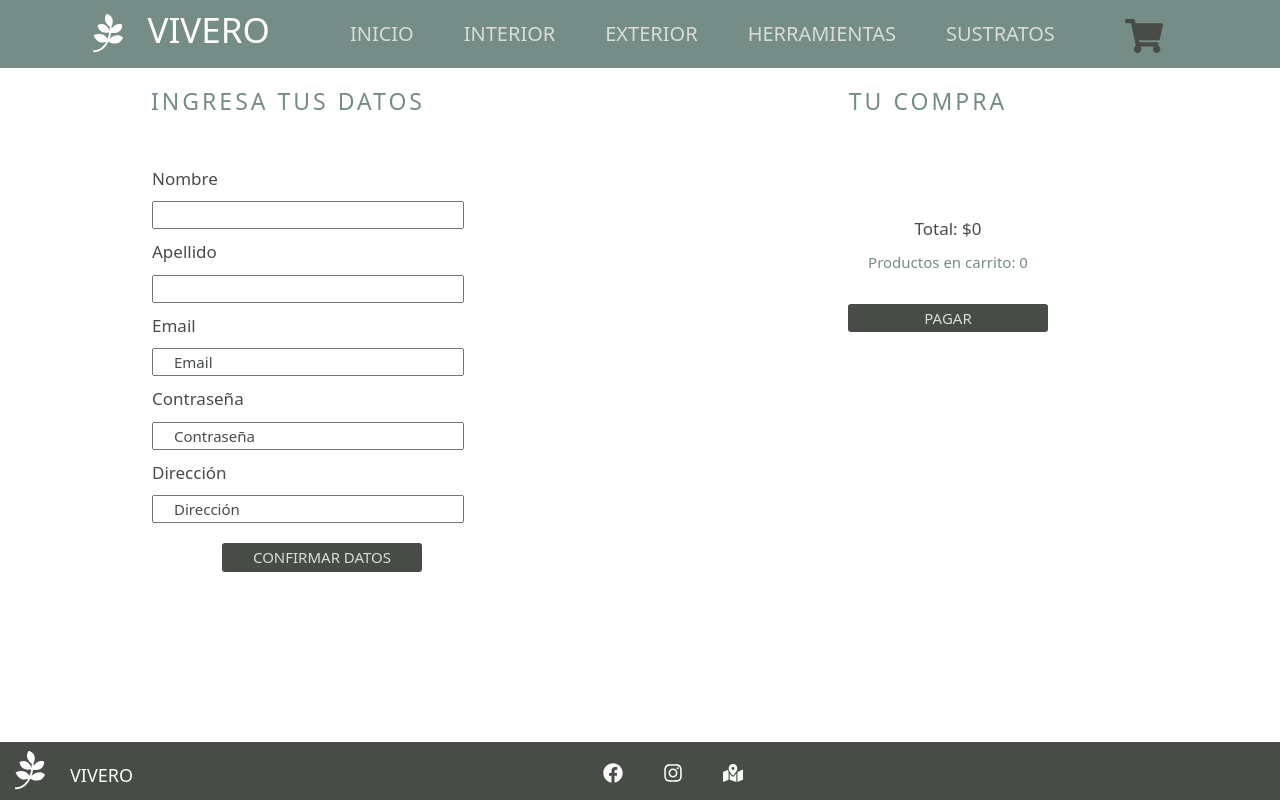
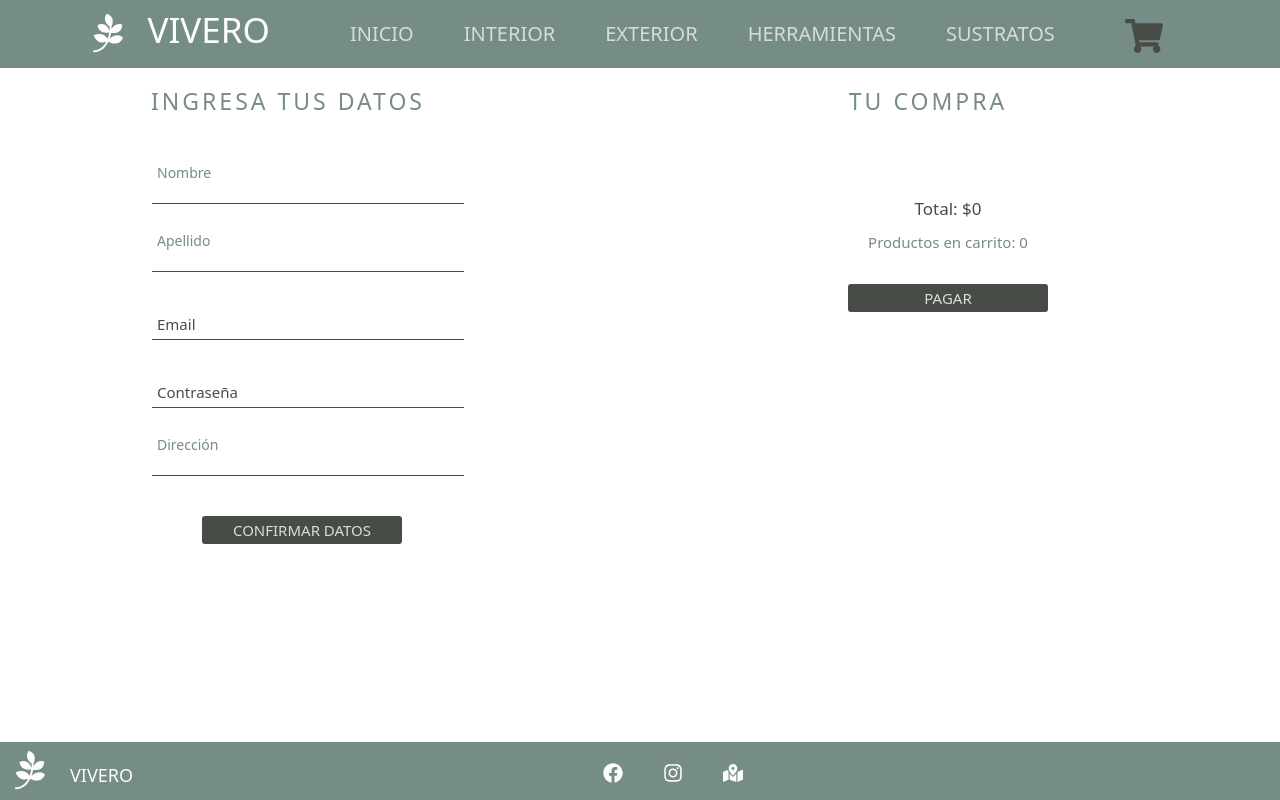
Before and after one commit to mariaflorenciaferreira/my-app, a React (Create React App) app: page /Checkout in a window 1280 px wide. Built offline with nearby package versions, Linux system fonts and the light colour scheme.

Commit message:
formulario funcional

```diff
--- a/src/pages/Checkout.js
+++ b/src/pages/Checkout.js
@@ -34,25 +34,51 @@ const Checkout=()=>{
     const handleValidation=(e)=>{
         e.preventDefault()
 
-        if(checkoutInput.name ===" " || checkoutInput.surname ===" " || checkoutInput.email ===" " || checkoutInput.password ===" " || checkoutInput.address ===" "){
-            toast.error("Los datos son necesarios para la compra",{
+        let mailValidator=/^\w+([\.-]?\w+)*@\w+([\.-]?\w+)*(\.\w{2,3})+$/
+
+        if(checkoutInput.name==" "){
+            toast.error("El nombre no es válido",{
                 autoClose: 3000,
                 className:"errorToast"
             })
             formValidation=false
-            console.log(formValidation)
-            e.target.reset()
-
-        }else{
-            formValidation=true
-
         }
 
+        if(checkoutInput.surname==" "){
+            toast.error("El apellido no es válido",{
+                autoClose: 3000,
+                className:"errorToast"
+            })
+            formValidation=false
+        }
+
+        if(!mailValidator.test(checkoutInput.email)){
+            toast.error("El mail no es válido",{
+                autoClose: 3000,
+                className:"errorToast"
+            })
+            formValidation=false
+        }
+
+        if(checkoutInput.password.length<3){
+            toast.error("La contraseña debe tener más de 3 caractéres",{
+                autoClose: 3000,
+                className:"errorToast"
+            })
+            formValidation=false
+        }
+
+        if(checkoutInput.address==" "){
+            toast.error("La dirección no es válida",{
+                autoClose: 3000,
+                className:"errorToast"
+            })
+            formValidation=false
+        }
     }
 
     const buyCart=(e)=>{
         e.preventDefault();
-
 
         const ticket={
 
@@ -66,15 +92,13 @@ const Checkout=()=>{
             items:cart,
             date: serverTimestamp(),
             total:{totalPrice},
-
         }
 
-        if(formValidation===true){
 
+        if(formValidation){
             if (totalProducts !==0 ){
                 const purchaseCollection = collection(db,"purchase")
                 const cartPurchase=addDoc(purchaseCollection,ticket)
-
 
                 cartPurchase
                 .then(res=>{
@@ -92,89 +116,108 @@ const Checkout=()=>{
                 })
             }
 
-
-
         }else{
             toast.error("Los datos son necesarios para completar la compra",{
             autoClose: 3000,
             className:"errorToast",
-
         })
+        }
     }
 
 
-    }
+
+
 
     return (
             <div className="checkOutContainer">
-
 
 
                 <div>
                     <h3 className="formTitle">INGRESA TUS DATOS</h3>
                     <form className="userForm">
 
-                        <label className="formLabel">Nombre</label>
+                        <div className="inputContainer">
+
                             <input
                                 className="name"
+                                id="name"
                                 name="name"
                                 type="text"
                                 autoComplete="off"
-                            placeholder="Nombre"
                                 onChange={handleInput}
                                 value={checkoutInput.name}
+                                required
+                            />
+                            <span className="bar"></span>
+                            <label className="formLabel">Nombre</label>
+                        </div>
 
+                        <div className="inputContainer">
 
-                        />
-
-                        <label className="formLabel">Apellido</label>
                             <input
                                 className="surname"
+                                id="surname"
                                 name="surname"
                                 type="text"
                                 autoComplete="off"
-                            placeholder="Apellido"
                                 onChange={handleInput}
                                 value={checkoutInput.surname}
+                                required
                             />
+                            <span className="bar"></span>
+                            <label className="formLabel">Apellido</label>
+                        </div>
 
-                        <label className="formLabel">Email</label>
+                        <div className="inputContainer">
                             <input
                                 className="email"
+                                id="email"
                                 name="email"
                                 type="email"
                                 autoComplete="off"
-                            placeholder="Email"
                                 onChange={handleInput}
                                 value={checkoutInput.email}
+                                required
                             />
+                            <span className="bar"></span>
+                            <label className="formLabel">Email</label>
+                        </div>
 
-                        <label className="formLabel">Contraseña</label>
+
+                        <div className="inputContainer">
                             <input
                                 className="password"
+                                id="password"
                                 name="password"
                                 type="password"
                                 autoComplete="off"
-                            placeholder="Contraseña"
                                 onChange={handleInput}
                                 value={checkoutInput.password}
+                                required
                             />
+                            <span className="bar"></span>
+                            <label className="formLabel">Contraseña</label>
 
-                        <label className="formLabel">Dirección</label>
+                        </div>
+
+                        <div className="inputContainer">
                             <input
-                            className="adress"
-                            name="adress"
+                                className="address"
+                                id="address"
+                                name="address"
                                 type="text"
                                 autoComplete="off"
-                            placeholder="Dirección"
                                 onChange={handleInput}
-                            value={checkoutInput.adress}
+                                value={checkoutInput.address}
+                                required
                             />
+                            <span className="bar"></span>
+                            <label  className="formLabel">Dirección</label>
+                        </div>
 
                         <button onClick={handleValidation} className="submitForm">CONFIRMAR DATOS</button>
 
                     </form>
-
                 </div>
 
                 <div >
--- a/src/styles.scss
+++ b/src/styles.scss
@@ -101,7 +101,6 @@ background-color:$cuaternary-color;
 }
 
 
-
 h2{
     color:$ternary-color;
 }
@@ -110,17 +109,6 @@ h2{
     color: $secondary-color;
 }
 
-.greetings{
-    font-size: 4rem;
-    color:$ternary-color;
-    letter-spacing: 0.4rem;
-    text-align: center;
-    margin-top: 4rem;
-    margin-left: 4rem;
-    height: 6rem;
-
-
-}
 
 
 
@@ -135,7 +123,7 @@ li{
     flex-direction: column;
     justify-content: center;
     align-items: center;
-    padding: 2rem;
+
 }
 
 .counterText{
@@ -165,10 +153,10 @@ li{
     font-size: 1.5rem;
     padding: 0.3rem;
     width: 200px;
-    margin: 5px;
+    margin-bottom: 5px;
     border: none;
     background-color: $secondary-color;
-    color: $cuaternary-color;
+    color: $ternary-color;
     border-radius: 3px;
 
 }
@@ -198,6 +186,7 @@ li{
     flex-wrap: wrap;
     justify-content: center;
     align-items: center;
+    background-color: $primary-color;
 
 }
 
@@ -256,7 +245,7 @@ color:$ternary-color ;
     display: flex;
     flex-wrap: wrap;
     justify-content: center;
-    background-color: $cuaternary-color;
+    background-color: $primary-color;
 
 }
 
@@ -266,12 +255,12 @@ color:$ternary-color ;
     font-size: 1.8rem;
     color: $ternary-color;
     text-align: center;
-    background-color: $cuaternary-color;
+    background-color: $primary-color;
 }
 
 .itemDetail{
 
-    border: solid $primary-color 0.5rem;    height: 40rem;
+    border: solid $cuaternary-color 0.5rem;    height: 40rem;
     margin: 12rem 0rem 2rem 0rem;
 }
 
@@ -283,7 +272,7 @@ color:$ternary-color ;
 .detailImg{
 
     height: 100%;
-    border: solid $primary-color 0.5rem;
+    border: solid $cuaternary-color 0.5rem;
     padding: 1rem;
 
 }
@@ -291,14 +280,14 @@ color:$ternary-color ;
 .productDetailName{
     font-size: 2.4rem;
     letter-spacing: 0.4rem;
-    color: $primary-color;
+    color: $ternary-color;
     margin-top: 4rem;
     text-align: center;
     height:3rem;
 }
 
 .productDescription{
-    color: $primary-color;
+    color: $ternary-color;
     font-size: 1.5rem;
     letter-spacing: 0.2rem;
     padding: 2rem;
@@ -366,7 +355,7 @@ color:$ternary-color ;
     font-size: 1.5rem;
     padding: 0.3rem;
     width: 200px;
-    margin: 5rem 2rem 0rem 2rem;
+    margin: 2rem 2rem 0rem 2rem;
     border: none;
     background-color:$ternary-color ;
     color: $secondary-color;
@@ -403,10 +392,9 @@ color:$ternary-color ;
 
 .footer {
     display: flex;
-    background-color: $ternary-color;
+    background-color: $cuaternary-color;
     width: 100%;
     margin-top: auto;
-
 
 }
 
@@ -481,16 +469,44 @@ color:$ternary-color ;
     margin-top: 1rem;
 }
 
+.inputContainer{
+    position: relative;
+    margin:2rem 0rem;
+
+}
+
 .formLabel{
-    margin:1rem 0rem;
-    font-size: 1.7rem;
-    color: $ternary-color;
+    font-size: 1.5rem;
+    color:$ternary-color ;
+    position: absolute;
+    left:0.5rem;
+    top:0.1rem;
+    transition: 0.5s ease-in-out all;
+    pointer-events: none;
 }
+
+
 
 input{
     height: 2.8rem;
     font-size: 1.7rem;
     padding: 1rem;
+    background: none;
+    display: block;
+    border: none;
+    border-bottom: solid $ternary-color 0.1rem;
+    width: 100%;
+}
+
+input:focus{
+    outline: none;
+    color:$ternary-color;
+}
+
+input:focus~.formLabel, input:valid~.formLabel{
+    top: -1.4rem;
+    font-size: 1.4rem;
+    color:$cuaternary-color;
 }
 
 input[value]{
@@ -498,16 +514,37 @@ input[value]{
     padding: 1rem;
 }
 
-::placeholder{
-    color:$ternary-color;
-    padding: 1rem;
-    font-size: 1.5rem;
+.bar{
+    position:relative;
+    display: block;
+    width: 100%;
+}
+
+.bar::before{
+    content: "";
+    height: 0.2rem;
+    width: 0%;
+    bottom: 0;
+    position: absolute;
+    background: $cuaternary-color;
+    transition: 0.3s ease width;
+    left:0;
+}
+
+input:focus~.bar::before{
+    width: 100%
+}
+
+.submitForm{
+    @extend .buyBtn;
+    margin-top :2rem;
+    margin-left: 5rem;
 }
 
 
 .cartTitle{
     @extend .formTitle;
-    margin-bottom: 6rem;
+    margin-bottom: 4rem;
 }
 
 .checkCart{
@@ -527,11 +564,3 @@ input[value]{
 .errorToast{
     font-size: 1.5rem;
 }
-
-.submitForm{
-    @extend .buyBtn;
-    margin-top :2rem;
-    margin-left: 7rem;
-
-
-}
```
Lines whose indentation alone changed are shown as unchanged.
